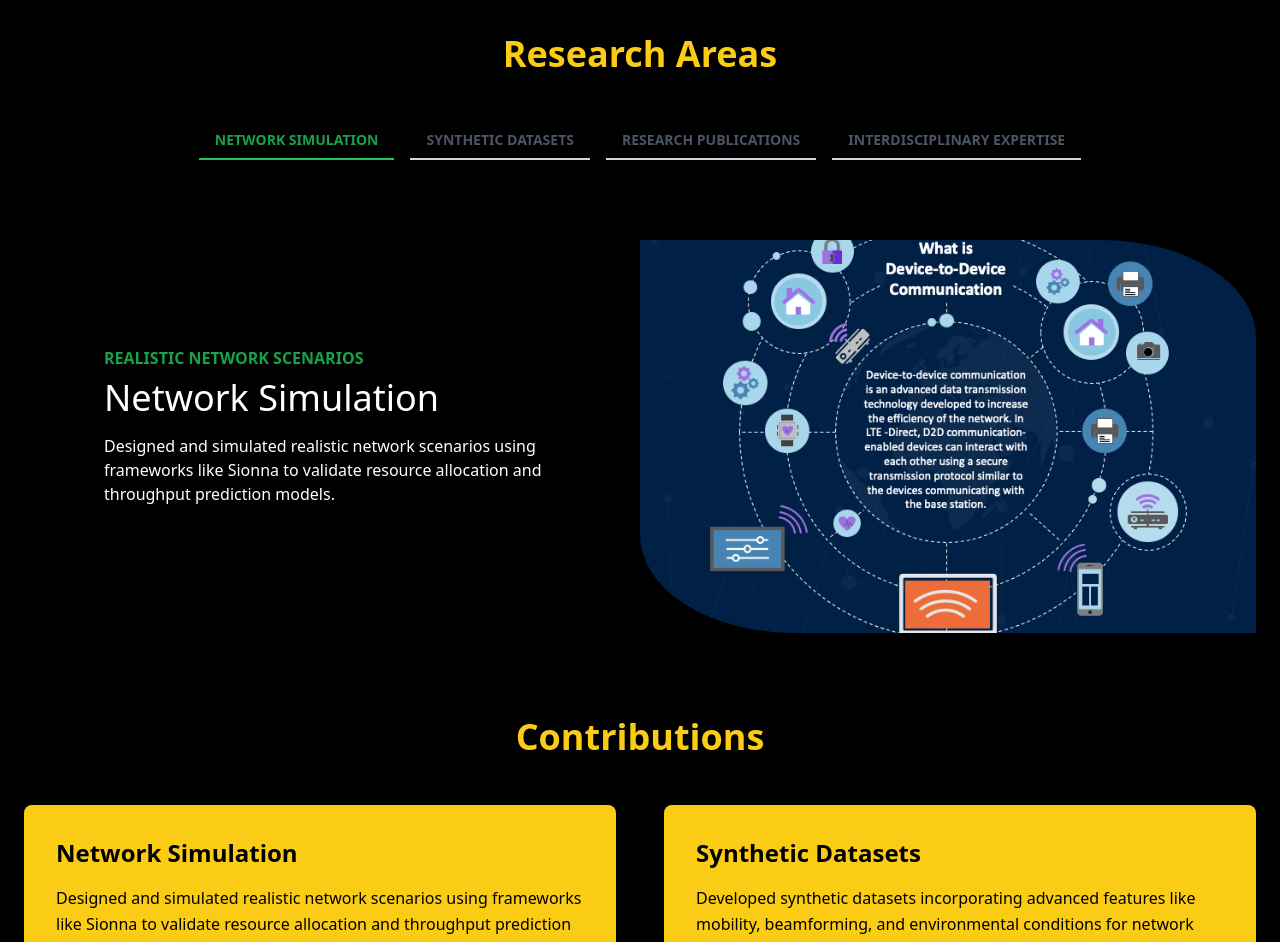
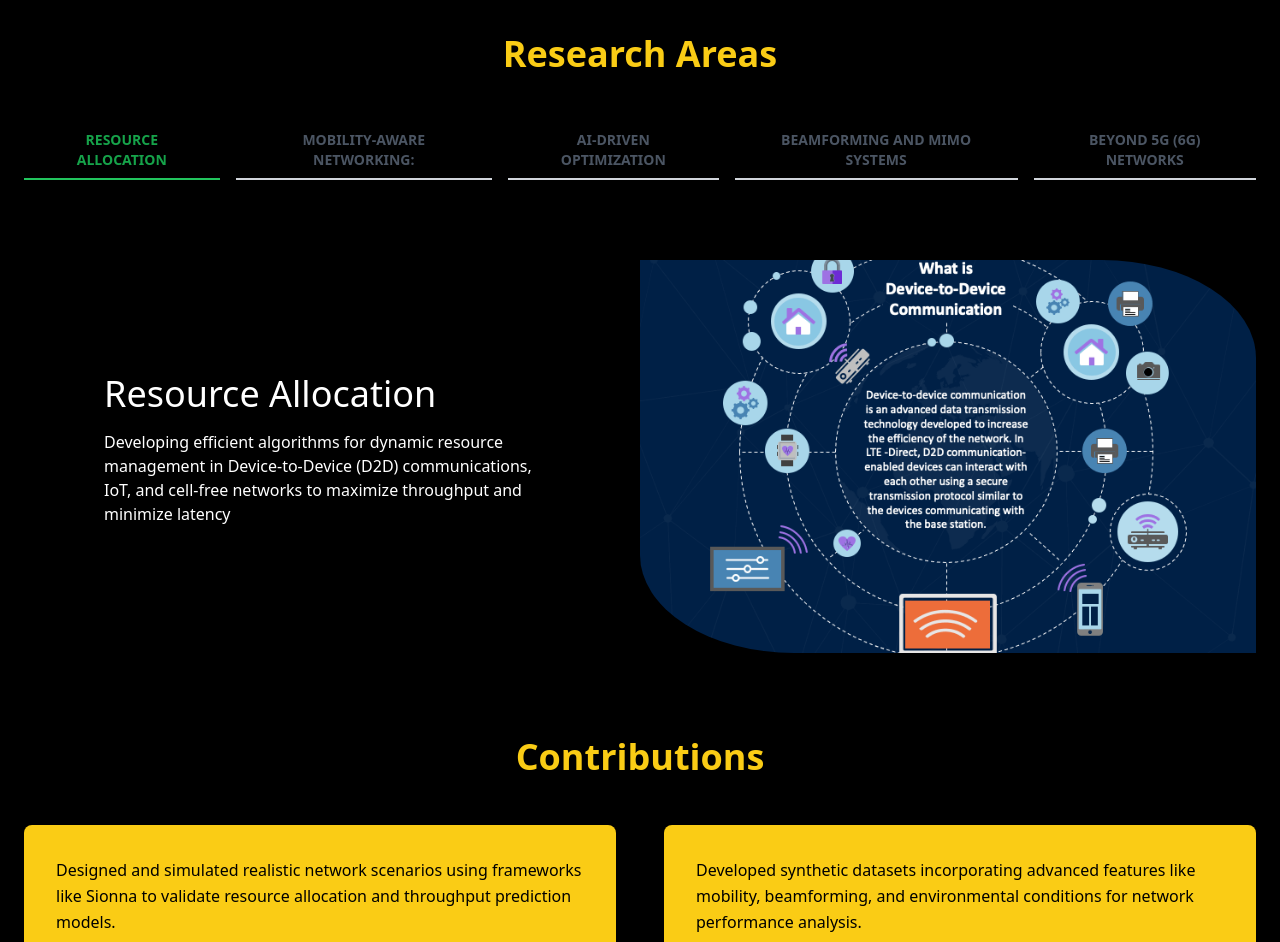
Before and after one commit to Amna1993/iqra, a React (Create React App) app: page / in a window 1280 px wide. Shown: the part 1180-2122 px from the top of the page. Built offline with nearby package versions, Linux system fonts and the light colour scheme.

Commit message:
Research Updated

```diff
--- a/src/components/Research.jsx
+++ b/src/components/Research.jsx
@@ -11,34 +11,37 @@ const Research = () => {
   const contributions = [
     {
       id: "contribution1",
-      title: "Network Simulation",
-      subtitle: "Realistic Network Scenarios",
+      title: "Resource Allocation",
       description:
-        "Designed and simulated realistic network scenarios using frameworks like Sionna to validate resource allocation and throughput prediction models.",
+        "Developing efficient algorithms for dynamic resource management in Device-to-Device (D2D) communications, IoT, and cell-free networks to maximize throughput and minimize latency",
       image: device,
     },
     {
       id: "contribution2",
-      title: "Synthetic Datasets",
-      subtitle: "Advanced Data Modeling",
+      title: "Mobility-Aware Networking: ",
       description:
-        "Developed synthetic datasets incorporating advanced features like mobility, beamforming, and environmental conditions for network performance analysis.",
+        "Investigating the impact of user mobility on resource allocation, network slicing, and signal optimization to enhance service quality in highly dynamic environments.",
       image: mobility,
     },
     {
       id: "contribution3",
-      title: "Research Publications",
-      subtitle: "Advancing Wireless Research",
+      title: "AI-Driven Optimization",
       description:
-        "Published research in leading conferences and journals, advancing the understanding of mobility-aware resource allocation and AI-driven optimization.",
+        "Leveraging artificial intelligence, including deep learning and reinforcement learning, to address complex challenges like interference management, energy eFiciency, and predictive analytics in network optimization.",
       image: ai,
     },
     {
       id: "contribution4",
-      title: "Interdisciplinary Expertise",
-      subtitle: "AI and Healthcare Analytics",
+      title: "Beamforming and MIMO Systems",
       description:
-        "Specialized in software fault prediction, healthcare analytics, and serverless edge computing to optimize healthcare outcomes and enable real-time data processing.",
+        "Exploring advanced techniques like massive MIMO and intelligent beamforming to improve signal quality, spectral eFiciency, and coverage in dense urban environments.",
+      image: beam,
+    },
+    {
+      id: "contribution5",
+      title: "Beyond 5G (6G) Networks",
+      description:
+        "Contributing to the evolution of 6G networks by exploring emerging concepts like terahertz communication, ultra-reliable low-latency communication (URLLC), and AI-native networks.",
       image: beam,
     },
   ];
@@ -135,9 +138,7 @@ const Research = () => {
   <div className="grid grid-cols-1 md:grid-cols-2 gap-12">
     {/* Contribution 1 */}
     <div className="flex flex-col bg-yellow-400 p-8 rounded-lg shadow-lg hover:shadow-yellow-400 transition-shadow duration-300">
-      <h3 className="text-2xl font-bold text-black mb-4">
-        Network Simulation
-      </h3>
+
       <p className="text-black leading-relaxed">
         Designed and simulated realistic network scenarios using frameworks like
         Sionna to validate resource allocation and throughput prediction models.
@@ -146,9 +147,7 @@ const Research = () => {
 
     {/* Contribution 2 */}
     <div className="flex flex-col bg-yellow-400 p-8 rounded-lg shadow-lg hover:shadow-yellow-400 transition-shadow duration-300">
-      <h3 className="text-2xl font-bold text-black mb-4">
-        Synthetic Datasets
-      </h3>
+
       <p className="text-black leading-relaxed">
         Developed synthetic datasets incorporating advanced features like mobility,
         beamforming, and environmental conditions for network performance analysis.
@@ -157,9 +156,7 @@ const Research = () => {
 
     {/* Contribution 3 */}
     <div className="flex flex-col bg-yellow-400 p-8 rounded-lg shadow-lg hover:shadow-yellow-400 transition-shadow duration-300">
-      <h3 className="text-2xl font-bold text-black mb-4">
-        Research Publications
-      </h3>
+
       <p className="text-black leading-relaxed">
         Published research in leading conferences and journals, advancing the
         understanding of mobility-aware resource allocation and AI-driven optimization.
@@ -168,14 +165,13 @@ const Research = () => {
 
     {/* Contribution 4 */}
     <div className="flex flex-col bg-yellow-400 p-8 rounded-lg shadow-lg hover:shadow-yellow-400 transition-shadow duration-300">
-      <h3 className="text-2xl font-bold text-black mb-4">
-        Interdisciplinary Expertise
-      </h3>
+
       <p className="text-black leading-relaxed">
         Specialized in software fault prediction, healthcare analytics, and serverless
         edge computing to optimize healthcare outcomes and enable real-time data processing.
       </p>
     </div>
+
   </div>
 </div>
         {/* Future Goals Section */}
```
